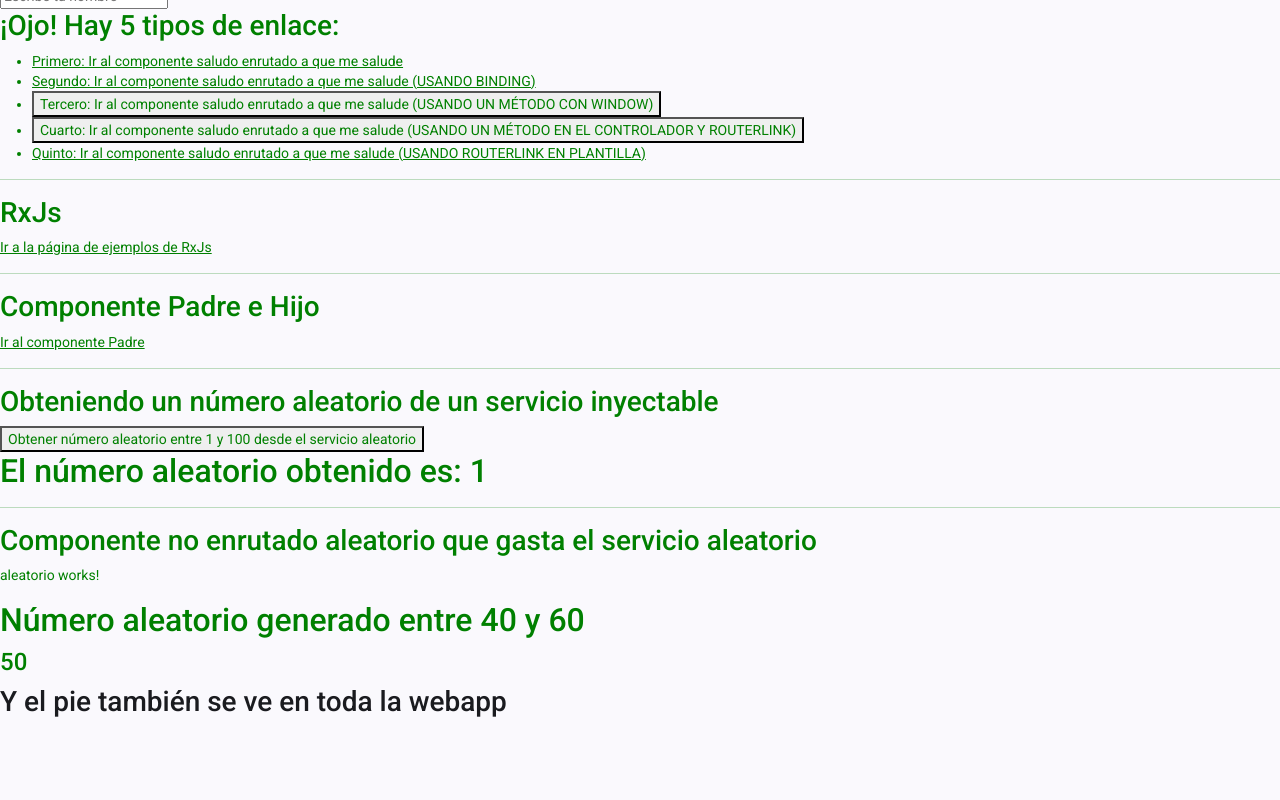
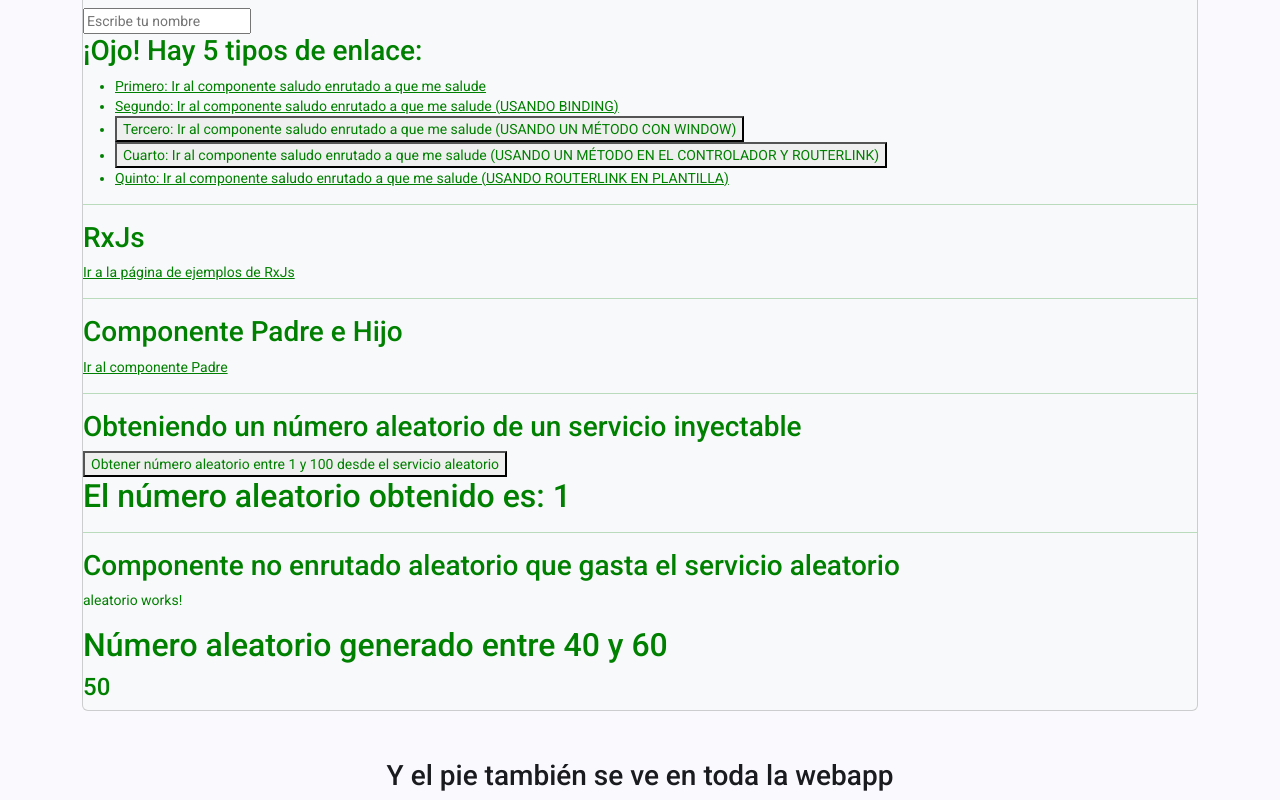
Before and after one commit to Daniel-CG-01/cambino, an Angular app: page / in a window 1280 px wide. Shown: the part 366-1166 px from the top of the page. Before the commit the page ends 1084 px from the top, so only its background shows below. Built offline with nearby package versions, Linux system fonts and the light colour scheme.

Commit message:
Arreglar index.html.

```diff
--- a/src/app/app.html
+++ b/src/app/app.html
@@ -1,8 +1,17 @@
-<h1>Hello Daniel</h1>
-<h2>Bienvenido a Angular</h2>
+<div class="container mt-4">
+    <div class="row mb-4">
+        <div class="col">
+            <div class="card p4 bg-light mb-4">
+                <h1>Hello Daniel</h1>
+                <h2>Bienvenido a Angular</h2>
 
-<h3>La cabecera que ponemos aquí es para toda la webapp</h3>
+                <h3>La cabecera que ponemos aquí es para toda la webapp</h3>
 
-<router-outlet></router-outlet>
-
-<h3>Y el pie también se ve en toda la webapp</h3>
+                <router-outlet></router-outlet>
+            </div>
+        </div>
+    </div>
+    <div class="row mt-4" style="text-align: center;">
+        <h3>Y el pie también se ve en toda la webapp</h3>
+    </div>
+</div>
```
